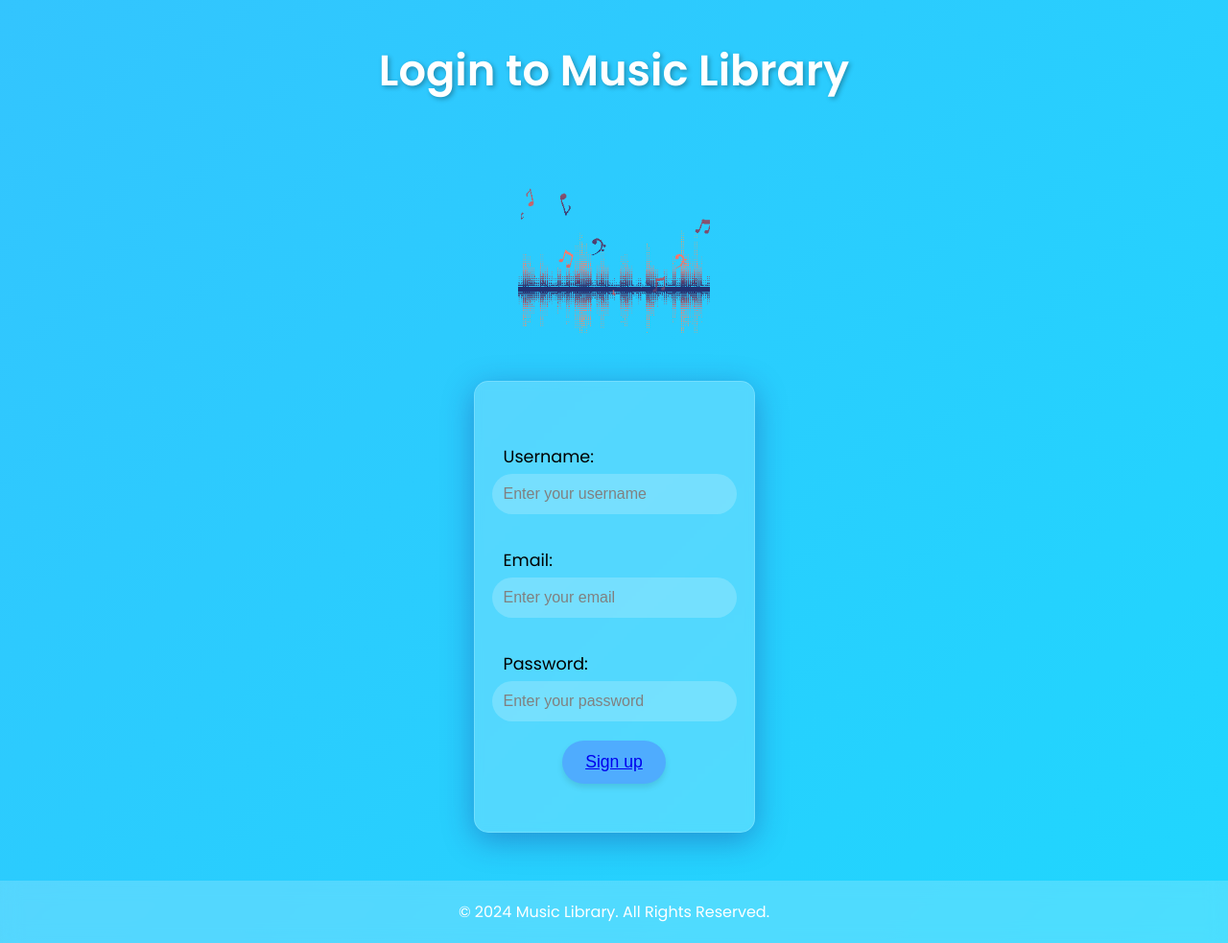
After one commit to Vedansh-vas/CSE412GroupProject, a PHP site: page /SignupPage.html in a window 1280 px wide. The commit adds this page. Shown: the whole page at 96% size. Run offline with PHP 8.4, Linux system fonts and the light colour scheme.

Commit message:
added the demo login and signup

```diff
--- /dev/null
+++ b/SignupPage.html
@@ -0,0 +1,60 @@
+<!DOCTYPE html>
+<html lang="en">
+<head>
+  <meta charset="UTF-8">
+  <meta name="viewport" content="width=device-width, initial-scale=1.0">
+  <title>Login - Music Library</title>
+  <link rel="stylesheet" href="styles.css">
+  <style>
+    input {
+      background-color: rgb(255, 255, 255);
+      color: black;
+      border: 1px solid #000000;
+      padding: 10px;
+      border-radius: 5px;
+      font-size: 1rem;
+      width: 100%;
+      margin-bottom: 15px;
+    }
+    input::placeholder {
+      color: gray;
+    }
+    .signup-text {
+      text-align: center;
+      font-size: 0.9rem;
+      color: black;
+      margin-top: 10px;
+    }
+    .signup-text a {
+      color: #000000;
+      text-decoration: none;
+      font-weight: bold;
+    }
+    .signup-text a:hover {
+      text-decoration: underline;
+
+    }
+  </style>
+</head>
+<body>
+  <h1>Login to Music Library</h1>
+  <img src="./assets/music anime.gif" alt="Music Animation" class="gif" style="max-width: 200px; height: auto; display: block; margin: 0px auto; border-radius: 8px;">
+  <section>
+    <form id="login-form" action="welcome.html" method="GET">
+      <label for="username">Username:</label>
+      <input type="text" id="username" name="username" placeholder="Enter your username" required>
+
+      <label for="email">Email:</label>
+      <input type="email" id="email" name="email" placeholder="Enter your email" required>
+
+      <label for="password">Password:</label>
+      <input type="password" id="password" name="password" placeholder="Enter your password" required>
+
+      <button type="submit"> <a href="welcome.html">Sign up</a> </button>
+    </form>
+  </section>
+  <footer>
+    &copy; 2024 Music Library. All Rights Reserved.
+  </footer>
+</body>
+</html>
--- a/styles.css
+++ b/styles.css
@@ -98,7 +98,7 @@ form {
 
 form label {
   font-size: 1.1rem;
-  color: #fff;
+  color: #000000;
   margin: 15px 0 5px;
   align-self: flex-start;
 }
@@ -110,7 +110,7 @@ form input {
   border: none;
   border-radius: 25px;
   background: rgba(255, 255, 255, 0.2);
-  color: #fff;
+  color: #ffffff;
   font-size: 1rem;
   transition: all 0.3s ease;
 }
```
Also changed, not shown: StartPage.html (added, +58 -0 lines).
